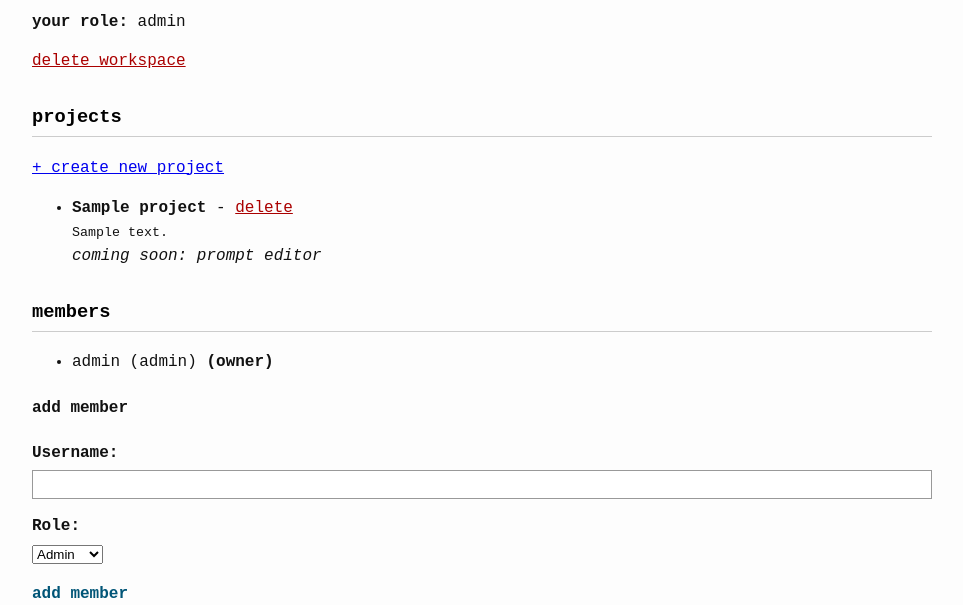
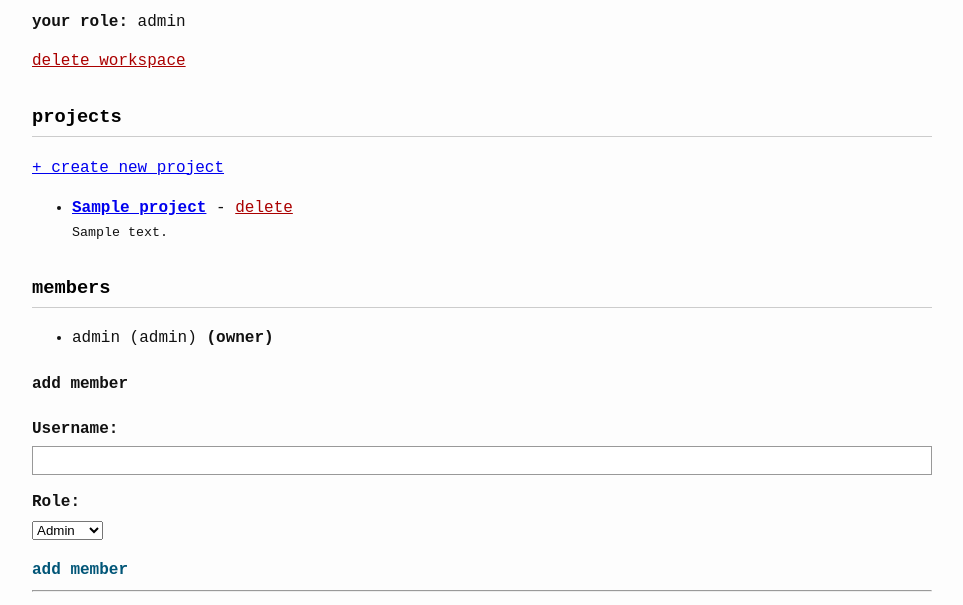
Before and after one commit to w506sp/fast-prompt-ide, a Django app: page /1/ in a window 1280 px wide. Shown: the part 276-881 px from the top of the page, without its empty margins (158-1121 px from the left). Run offline with Django 5.2, Linux system fonts and the light colour scheme; a user stored in the database is signed in; data comes from the database, SQL or seed files in the repository; tables that the repository leaves empty hold one stand-in row (values such as "Sample post").

Commit message:
feat(ide): wire project detail into workspace view and remove placeholder

```diff
--- a/templates/ide/workspace_detail.html
+++ b/templates/ide/workspace_detail.html
@@ -26,14 +26,12 @@
     <ul>
     {% for project in projects %}
         <li>
-            <strong>{{ project.name }}</strong>
+            <a href="{% url 'project_detail' project.pk %}"><strong>{{ project.name }}</strong></a>
             {% if can_manage_projects %}
                 - <a href="{% url 'project_delete' project.pk %}" class="btn-danger">delete</a>
             {% endif %}
             <br>
             <small>{{ project.description|default:"" }}</small>
-            <br>
-            <em>coming soon: prompt editor</em>
         </li>
     {% endfor %}
     </ul>
```
